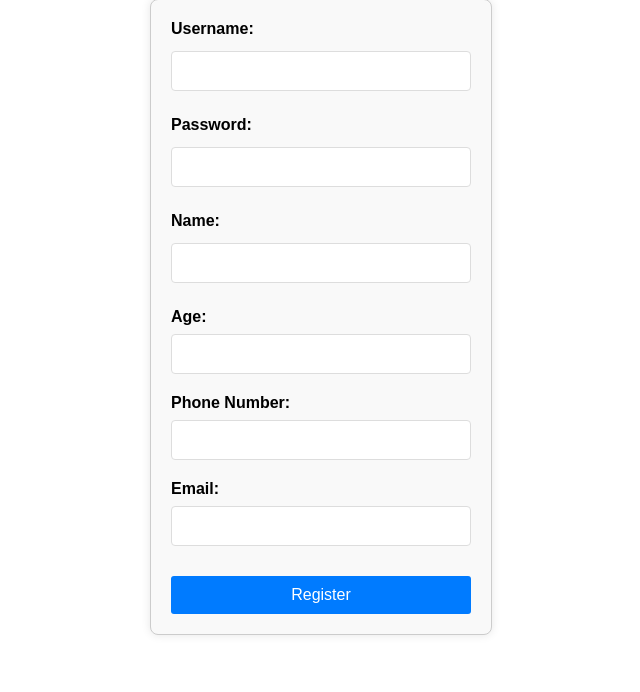
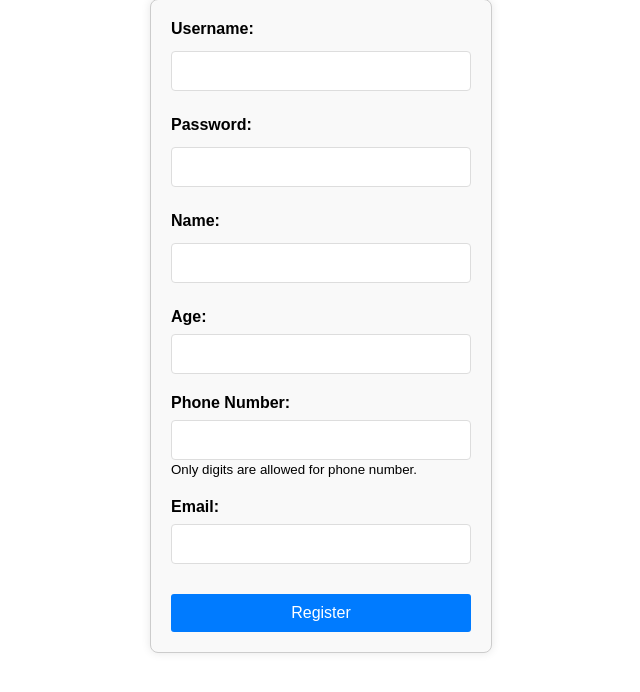
Before and after one commit to robertsquah/New-Folder, a Flask app: page /register in a window 1280 px wide. Shown: the part 79-771 px from the top of the page, without its empty margins (319-959 px from the left). Run offline with Flask 3, Linux system fonts and the light colour scheme; some libraries are stand-ins or nearby versions.

Commit message:
Update register.html

```diff
--- a/templates/register.html
+++ b/templates/register.html
@@ -69,7 +69,7 @@
 
         <div class="form-group">
             <label for="password">Password:</label>
-            <input type="password" id="password" name="password" required>
+            <input type="password" id="password" name="password" required minlength="6">
         </div>
 
         <div class="form-group">
@@ -84,7 +84,8 @@
 
         <div class="form-group">
             <label for="phone_number">Phone Number:</label>
-            <input type="tel" id="phone_number" name="phone_number" required>
+            <input type="tel" id="phone_number" name="phone_number" required pattern="[0-9]+">
+            <small>Only digits are allowed for phone number.</small>
         </div>
 
         <div class="form-group">
@@ -94,5 +95,11 @@
 
         <input type="submit" class="register-button" value="Register">
     </form>
+    <script>
+        // Add JavaScript to ensure phone number input is numeric
+        document.getElementById('phone_number').addEventListener('input', function (e) {
+            this.value = this.value.replace(/[^0-9]/g, '');
+        });
+    </script>
 </body>
 </html>
```
